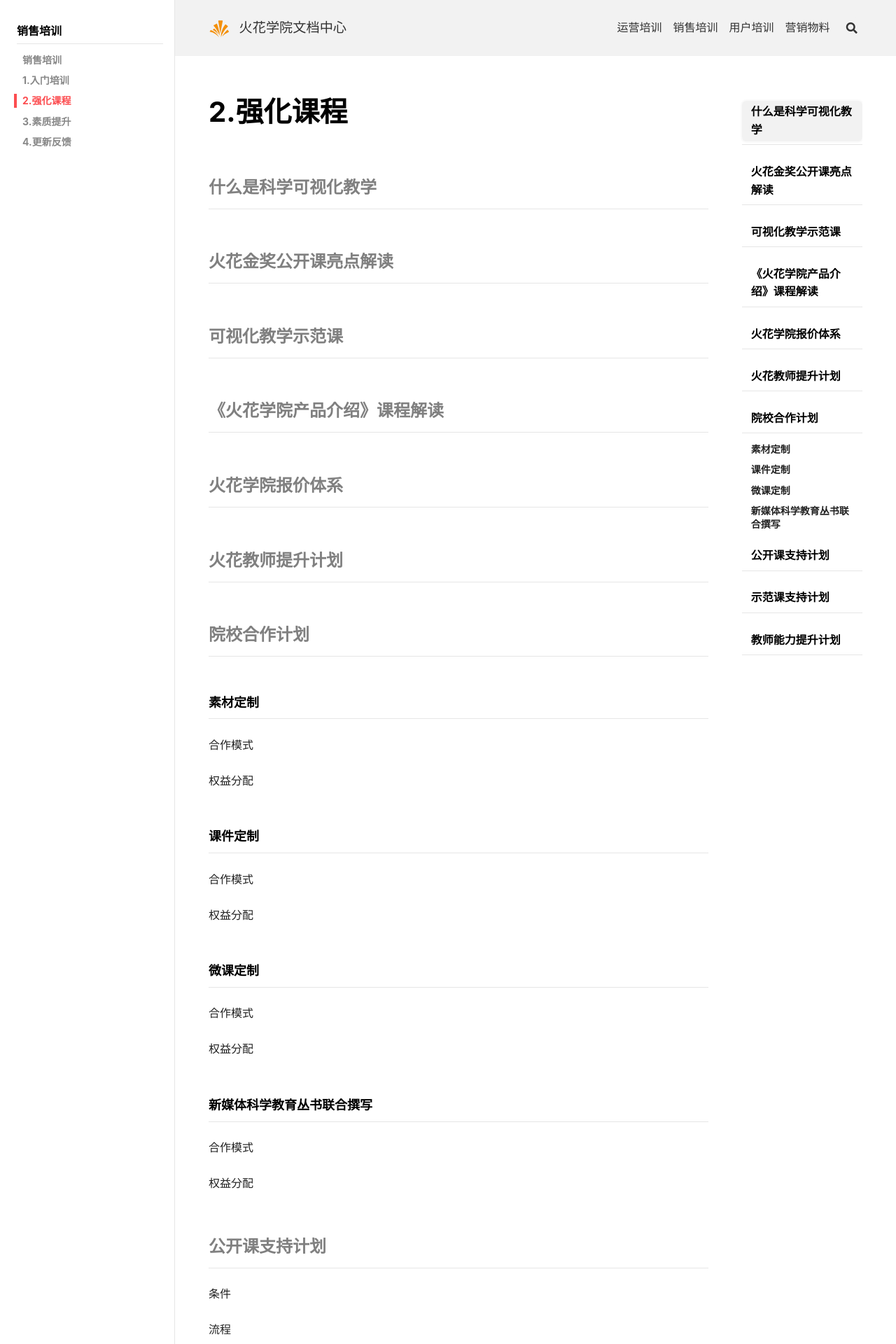
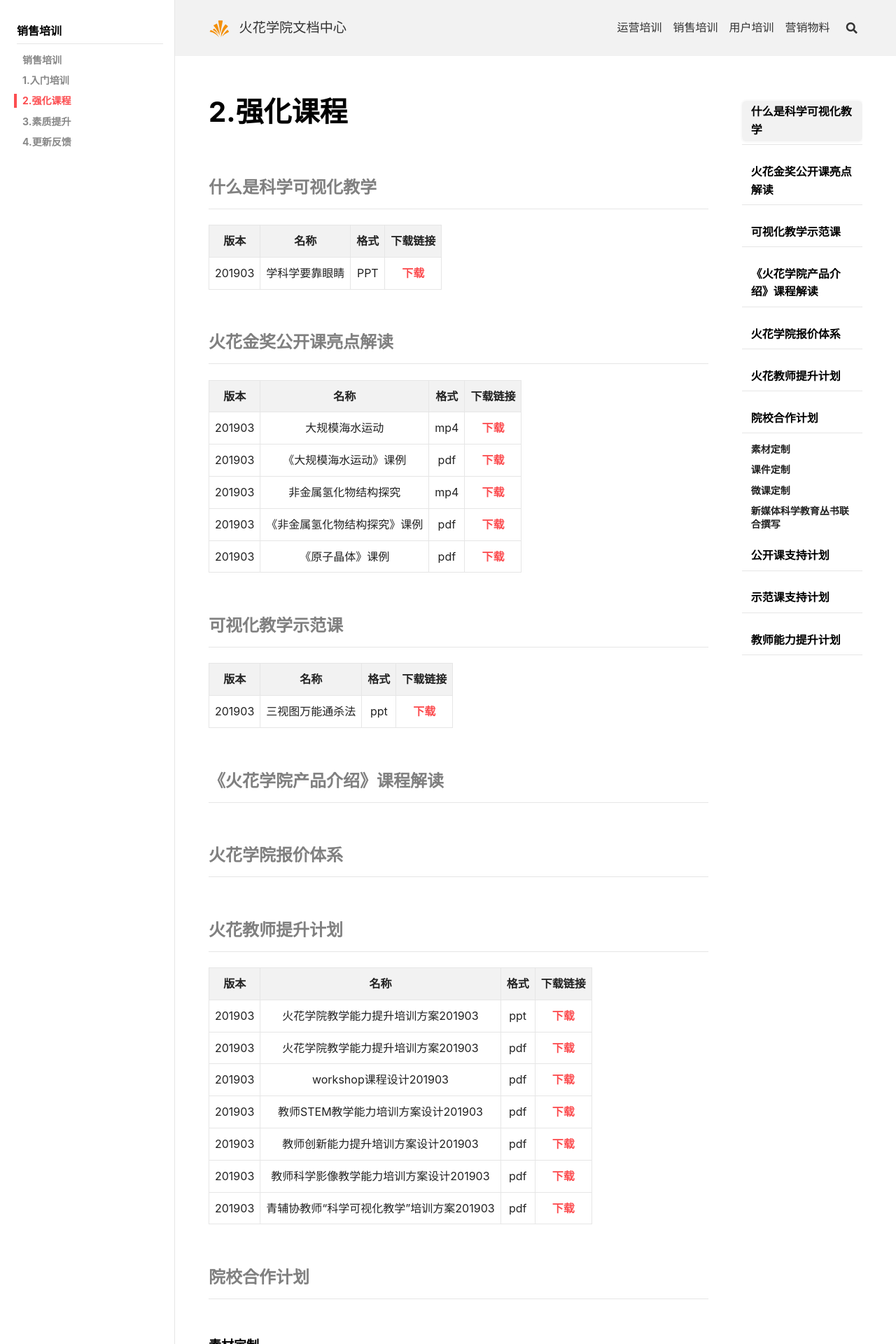
Before and after one commit to Xiyue-team/doc_op, a Jekyll site: the page built from salestraining/2强化课程.md, in a window 1280 px wide. Shown: the top 1920 px of the page at 70% size. Built offline with Jekyll 4.4.1, drawn with Linux system fonts in a browser that asks for light colours; nearby versions of some CDN libraries.

Commit message:
Update 2强化课程.md

```diff
--- a/salestraining/2强化课程.md
+++ b/salestraining/2强化课程.md
@@ -15,15 +15,41 @@
 
 # <font size="5" color="gray">什么是科学可视化教学</font>
 
+版本|	名称|	格式|	下载链接
+ :-: | :-: | :-: | :-:
+201903|	学科学要靠眼睛|	PPT|	[下载](download\学科学要靠眼睛201903.pptx)
+
 # <font size="5" color="gray">火花金奖公开课亮点解读</font>
 
+版本|	名称|	格式|	下载链接
+ :-: | :-: | :-: | :-:
+201903|	大规模海水运动|	mp4|	[下载](download\大规模海水运动·合肥八中·阮明星.mp4)
+201903|	《大规模海水运动》课例|pdf|	[下载](download\《大规模海水运动》课例.pdf)
+201903|	非金属氢化物结构探究|	mp4|	[下载](download\非金属氢化物结构探究·蚌埠二中·蒋蓓蓓·微信版.mp4)
+201903|	《非金属氢化物结构探究》课例|	pdf|	[下载](download\《非金属氢化物结构探究》课例.pdf)
+201903|	《原子晶体》课例|	pdf|	[下载](download\《大规模海水运动》课例.pdf)
+
 # <font size="5" color="gray">可视化教学示范课</font>
+
+版本|	名称|	格式|	下载链接
+ :-: | :-: | :-: | :-:
+201903|	三视图万能通杀法|	ppt|	[下载](download\三视图万能通杀法201903.pptx)
 
 # <font size="5" color="gray">《火花学院产品介绍》课程解读</font>
 
 # <font size="5" color="gray">火花学院报价体系</font>
 
 # <font size="5" color="gray">火花教师提升计划</font>
+
+版本|	名称|	格式|	下载链接
+ :-: | :-: | :-: | :-:
+201903|	火花学院教学能力提升培训方案201903|	ppt|	[下载](download\火花学院教学能力提升培训方案201903.pptx)
+201903|	火花学院教学能力提升培训方案201903|	pdf|	[下载](download\火花学院教学能力提升培训方案201903.pdf)
+201903|	workshop课程设计201903|	pdf|	[下载](download\workshop课程设计201903.pdf)
+201903|	教师STEM教学能力培训方案设计201903|	pdf|	[下载](download\教师STEM教学能力培训方案设计201903.pdf)
+201903|	教师创新能力提升培训方案设计201903|	pdf|	[下载](download\workshop课程设计201903.pdf)
+201903|教师科学影像教学能力培训方案设计201903|	pdf|	[下载](download\教师科学影像教学能力培训方案设计201903.pdf)
+201903|	青辅协教师“科学可视化教学”培训方案201903|	pdf|	[下载](download\青辅协教师“科学可视化教学”培训方案201903.pdf)
 
 # <font size="5" color="gray">院校合作计划</font>
 
```
